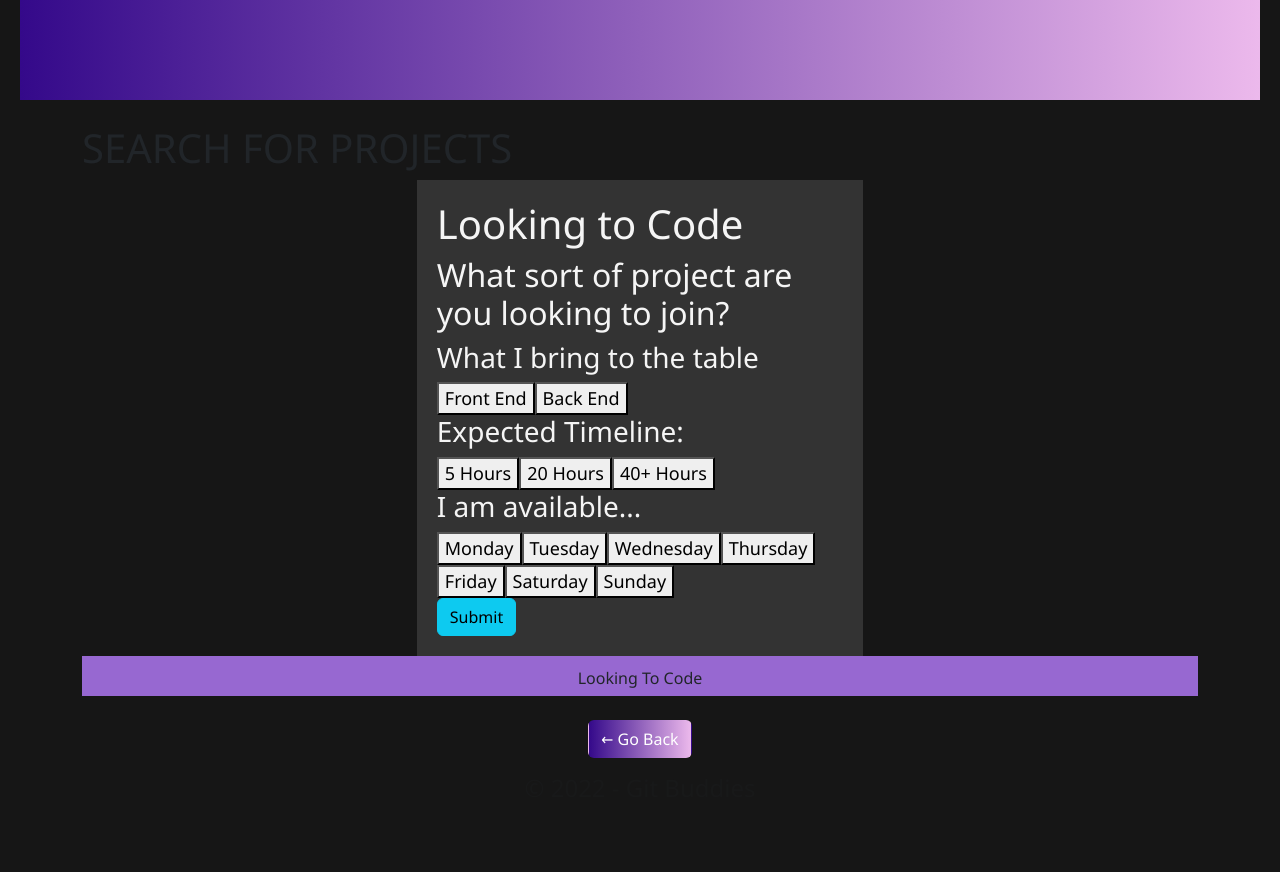
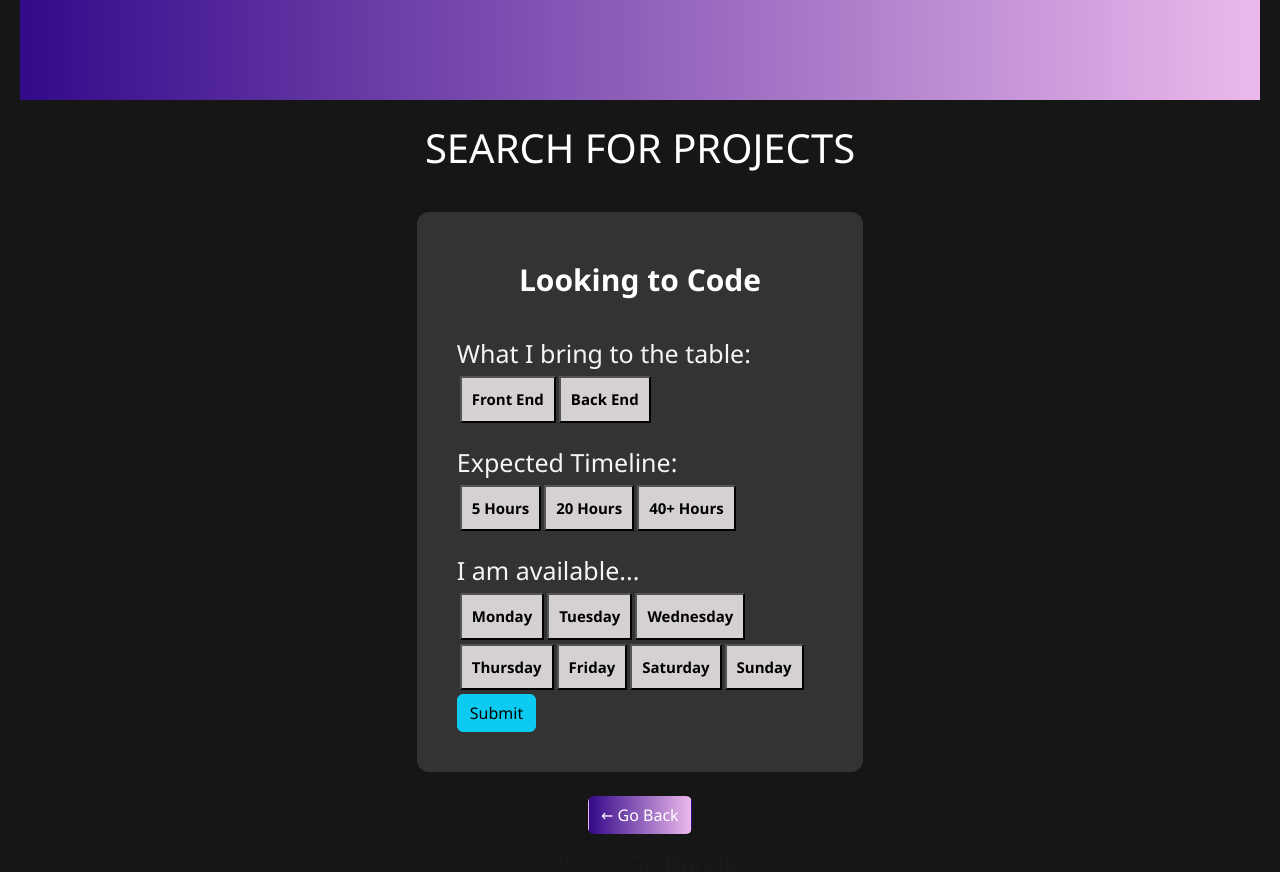
Before and after one commit to LorenzoFTSIC/LFCoders, a React (Create React App) app in the folder client/: page /search in a window 1280 px wide. Shown: the part 680-1552 px from the top of the page. Built offline with nearby package versions, Linux system fonts and the light colour scheme.

Commit message:
styling to form

```diff
--- a/client/src/index.css
+++ b/client/src/index.css
@@ -12,6 +12,7 @@ a.text-dark.logo {
 
 .tabLabel:hover {
     background: #7B52AB,
+
 }
 
 .tab [type=radio] { display: none; }
--- a/client/src/pages/Search.js
+++ b/client/src/pages/Search.js
@@ -1,136 +1,133 @@
 import React from 'react';
 
 // import LFCForm from '../components/LFCForm';
-import LTCForm from '../components/LTCForm/LTCForm';
+// import LTCForm from '../components/LTCForm/LTCForm';
 
 const style = {
   container: {
     maxWidth: '40%',
     margin: '0 auto',
-    padding: 20,
+    padding: 40,
     background: '#333',
     color: 'whitesmoke',
-    fontSize: 18
+    fontSize: 18,
+    borderRadius: "12px"
+
   },
-  tabs: {
-    minHeight: 300,
-    overflow: 'hidden',
-    borderRadius: '8px 8px 0 0',
-    position: 'relative',
-    display: 'flex'
+
+  maintitle: {
+    fontSize: 40,
+    textAlign: "center",
+    color: "white",
+    marginTop:"10px",
+    marginBottom:"40px"
   },
-  tab: {
-    flex: 1
+
+  title: {
+    fontSize: 30,
+    textAlign: "center",
+    fontWeight:"bold",
+    color: "white",
+    marginTop:"10px",
+    marginBottom:"40px",
   },
-  tabLabel: {
-    height: 40,
-    padding: 10,
-    background: '#9768D1',
-    textAlign: 'center',
-    cursor: 'pointer',
-    display: 'block',
-    transition: 'background 0.5s ease'
+
+  heading3: {
+    fontSize: 25,
+    marginTop:"20px"
+
   },
-  tabContent: {
-    padding: 20,
-    background: '#553285',
-    borderRadius: '0 0 8px 8px',
-    position: 'absolute',
-    left: 0,
-    bottom: 0,
-    right: 0,
-    top: 40,
-    transition: 'opacity 0.8s ease, transform 0.8s ease',
-    // show/hide
-    opacity: 0,
-    transform: 'scale(0.1)',
-    transformOrigin: 'top left'
-  }
+
+  button: {
+    fontSize: 15,
+    padding:"10px",
+    color: "black",
+    fontWeight: 'bold',
+    backgroundColor: '#d6d1d1',
+    marginLeft:"3px",
+    marginBottom:"4px"
+  },
+
 };
 
 const Search = () => {
   return (
     <div>
-    <h1>SEARCH FOR PROJECTS</h1>
+    <h1 className= "maintitle" style={style.maintitle}>SEARCH FOR PROJECTS</h1>
     <div className="searchPage">
       <div style={style.container}>
-        <h1>Looking to Code</h1>
+        <h1 className= "title" style={style.title}>Looking to Code</h1>
+      <div>
 
-        <div className="heading">
-              <h2>What sort of project are you looking to join?</h2>
-        </div>
-      <div>
       <form>
-        <h3 className="heading3">What I bring to the table</h3>
+        <h3 className="heading3" style={style.heading3}>What I bring to the table:</h3>
          <div className= "">
-         <button className="favorite styled"
+         <button className="button favorite styled" style={style.button}
           type="radio">
           Front End
         </button>
 
-        <button className="favorite styled"
+        <button className="button favorite styled" style={style.button}
           type="radio">
           Back End
         </button>
         </div>
 
-        <h3 className="heading3">Expected Timeline:</h3>
+        <h3 className="heading3" style={style.heading3}>Expected Timeline:</h3>
          <div className= "">
-         <button className="favorite styled"
+         <button className="button favorite styled" style={style.button}
           type="radio">
           5 Hours
         </button>
 
-        <button className="favorite styled"
+        <button className="button favorite styled" style={style.button}
           type="radio">
           20 Hours
         </button>
 
-        <button className="favorite styled"
+        <button className="button favorite styled" style={style.button}
           type="radio">
           40+ Hours
         </button>
         </div>
 
-        <h3 className="heading3">I am available...</h3>
+        <h3 className="heading3" style={style.heading3}>I am available...</h3>
          <div className= "">
-         <button className="favorite styled"
+         <button className="button favorite styled" style={style.button}
           type="button">
           Monday
         </button>
 
-        <button className="favorite styled"
+        <button className="button favorite styled" style={style.button}
           type="button">
           Tuesday
         </button>
 
-        <button className="favorite styled"
+        <button className="button favorite styled" style={style.button}
           type="radio">
           Wednesday
         </button>
 
-        <button className="favorite styled"
+        <button className="button favorite styled" style={style.button}
           type="radio">
           Thursday
         </button>
 
-        <button className="favorite styled"
+        <button className="button favorite styled" style={style.button}
           type="radio">
           Friday
         </button>
 
-        <button className="favorite styled"
+        <button className="button favorite styled" style={style.button}
           type="radio">
           Saturday
         </button>
 
-        <button className="favorite styled"
+        <button className="button favorite styled" style={style.button}
           type="radio">
           Sunday
         </button>
         </div>
-
-
 
         <button
         className="btn btn-block btn-info"
@@ -142,16 +139,6 @@ const Search = () => {
     </form>
     </div>
           </div>
-
-          <div style={style.tab} className='tab'>
-            <input type="radio" id="tab-2" name="tabs" data-toggle="modal" data-target=".bd-example-modal-lg-signup"/>
-            <label for="tab-2" style={style.tabLabel}>
-              Looking To Code
-            </label>
-            <div style={style.tabContent} className='tab-content'>
-            <LTCForm/>
-            </div>
-          </div>
         </div>
         </div>
     //   HTML and CSS by AlvaroTrigo on CodePen: TabbyTabs
--- a/package.json
+++ b/package.json
@@ -15,5 +15,8 @@
   "license": "ISC",
   "devDependencies": {
     "concurrently": "^5.1.0"
+  },
+  "dependencies": {
+    "@mui/lab": "^5.0.0-alpha.97"
   }
 }
```
Also changed, not shown: 1 other file (tests, documents, lock files or other folders).
